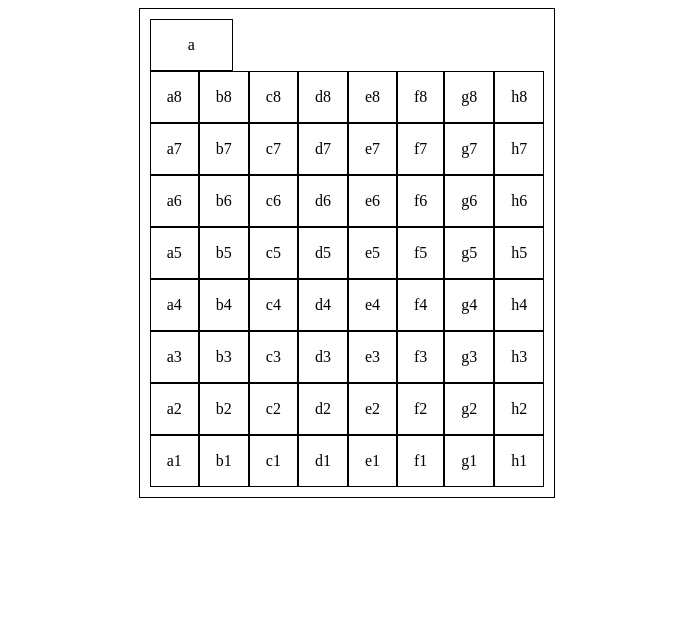
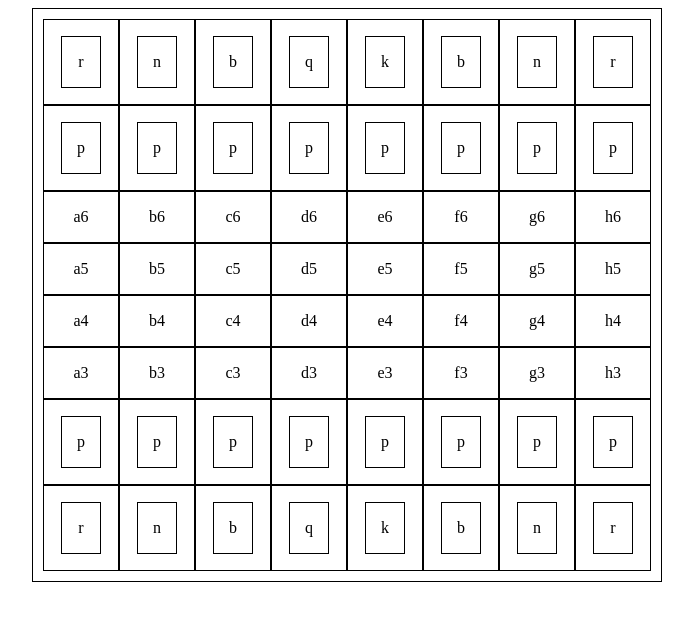
Before and after one commit to antelor/chess-app, a React (Vite) app: page / in a window 1280 px wide. Shown: the top 620 px of the page, without its empty margins (293-986 px from the left). Built offline with nearby package versions, Linux system fonts and the light colour scheme; the HTML template or start-up script is replaced by a standard one.

Commit message:
basic piece movement implemented

```diff
--- a/src/assets/basicBoard.tsx
+++ b/src/assets/basicBoard.tsx
@@ -9,4 +9,15 @@ const basicBoard = [
     [ 'a1', 'b1', 'c1','d1','e1','f1','g1','h1'],
 ]
 
-export {basicBoard}
+const startingPieceBoard = [
+    [ 'r', 'n', 'b','q','k','b','n','r'],
+    [ 'p', 'p', 'p','p','p','p','p','p'],
+    [ '' , '' , '' ,'' ,'' ,'' ,'' ,''],
+    [ '' , '' , '' ,'' ,'' ,'' ,'' ,''],
+    [ '' , '' , '' ,'' ,'' ,'' ,'' ,''],
+    [ '' , '' , '' ,'' ,'' ,'' ,'' ,''],
+    [ 'p', 'p', 'p','p','p','p','p','p'],
+    [ 'r', 'n', 'b','q','k','b','n','r'],
+]
+
+export {basicBoard, startingPieceBoard}
--- a/src/components/Board.tsx
+++ b/src/components/Board.tsx
@@ -1,54 +1,69 @@
+/* eslint-disable @typescript-eslint/no-explicit-any */
 import {useState} from 'react';
 import Piece from './Piece';
 import Square from './Square';
 import '../styles/Board.scss';
-import {basicBoard} from '../assets/basicBoard';
+import {basicBoard, startingPieceBoard} from '../assets/basicBoard';
 
 import {DndContext} from '@dnd-kit/core';
 
 
 function Board() {
-    const [board, setBoard] = useState(basicBoard);
+    //board with every piece location info
+    const [pieceBoard, setPieceBoard] = useState(startingPieceBoard);
 
-    const [parent, setParent] = useState(null);
+    function handleDragEnd(event: any) {
+        const newPieceBoard = {...pieceBoard};
 
-    function handleDragEnd(event) {
+        //dragged piece
+        const active = event.active.data.current
+        const currentColumn = active.y;
+        const currentRow = active.x;
+        console.log(active)
+
+        //destination square
         const {over} = event;
+        const [destinationRow, destinationColumn] = getCoordinatesFromSquareName(over.id)
 
-        // If the item is dropped over a container, set it as the parent
-        // otherwise reset the parent to `null`
-        setParent(over ? over.id : null);
+        if(over){
+            newPieceBoard[currentColumn][currentRow]= '';
+            newPieceBoard[destinationColumn][destinationRow] = active.name;
+        }
+
+        setPieceBoard(newPieceBoard)
+    }
+
+    function checkPieceInSquare(square: string){
+        const [row, column] = getCoordinatesFromSquareName(square)
+
+        if(pieceBoard[column][row] != '') return pieceBoard[column][row];
+        else return null;
+    }
+
+    function getCoordinatesFromSquareName(square: string){
+        const row = square.charCodeAt(0)-97;
+        const column = Math.abs(parseInt(square[1])-8);
+
+        return [row, column]
     }
 
     return (
         <>
             <div className='Board'>
                 <DndContext onDragEnd={handleDragEnd}>
-                    {parent === null ? <Piece name="a" parent=''/> : null}
-
-                    {board.map((row, index) => (
+                    {basicBoard.map((row, index) => (
                         <div className='BoardRow' key={index}>
-                            {row.map((square) =>
+                            {row.map((square, squareIndex) =>
                                 <Square
                                     key={square}
                                     id={square}
-                                    content={parent === square
-                                        ? <Piece name="a" parent={parent}/>
-                                        : square}
+                                    content={checkPieceInSquare(square)
+                                        ? <Piece name={checkPieceInSquare(square)} x={squareIndex} y={index}/>
+                                        : <span>{square}</span>}
                                 />
                             )}
                         </div>
                     ))}
-
-                    {
-                    /*
-                    {board.map( (row, index) => <div className='BoardRow' key={index}>
-                        {row.map( (square, rowIndex) =>
-                            <Square
-                            key={rowIndex}
-                            />
-                        )}
-                        </div>)}*/}
                 </DndContext>
             </div>
 
--- a/src/components/Piece.tsx
+++ b/src/components/Piece.tsx
@@ -3,15 +3,19 @@ import {useDraggable} from '@dnd-kit/core';
 import {CSS} from '@dnd-kit/utilities';
 
 interface PieceProps {
-    name: string;
-    parent: string;
+    name: string | null;
+    x: number,
+    y: number
 }
 
-function Piece({name, parent}: PieceProps) {
+function Piece({name, x, y}: PieceProps) {
     const {attributes, listeners, setNodeRef, transform} = useDraggable({
-        id: 'draggable',
+        //id: "xy"
+        id: (x+''+y),
         data:{
-            parent
+            name,
+            x,
+            y
         }
     });
 
--- a/src/components/Square.tsx
+++ b/src/components/Square.tsx
@@ -1,9 +1,10 @@
+/* eslint-disable @typescript-eslint/no-explicit-any */
 import '../styles/Square.scss'
 import {useDroppable} from '@dnd-kit/core';
 
 interface SquareProps {
     id: string,
-    content: unknown
+    content: any
 }
 
 function Square(props: SquareProps) {
```
